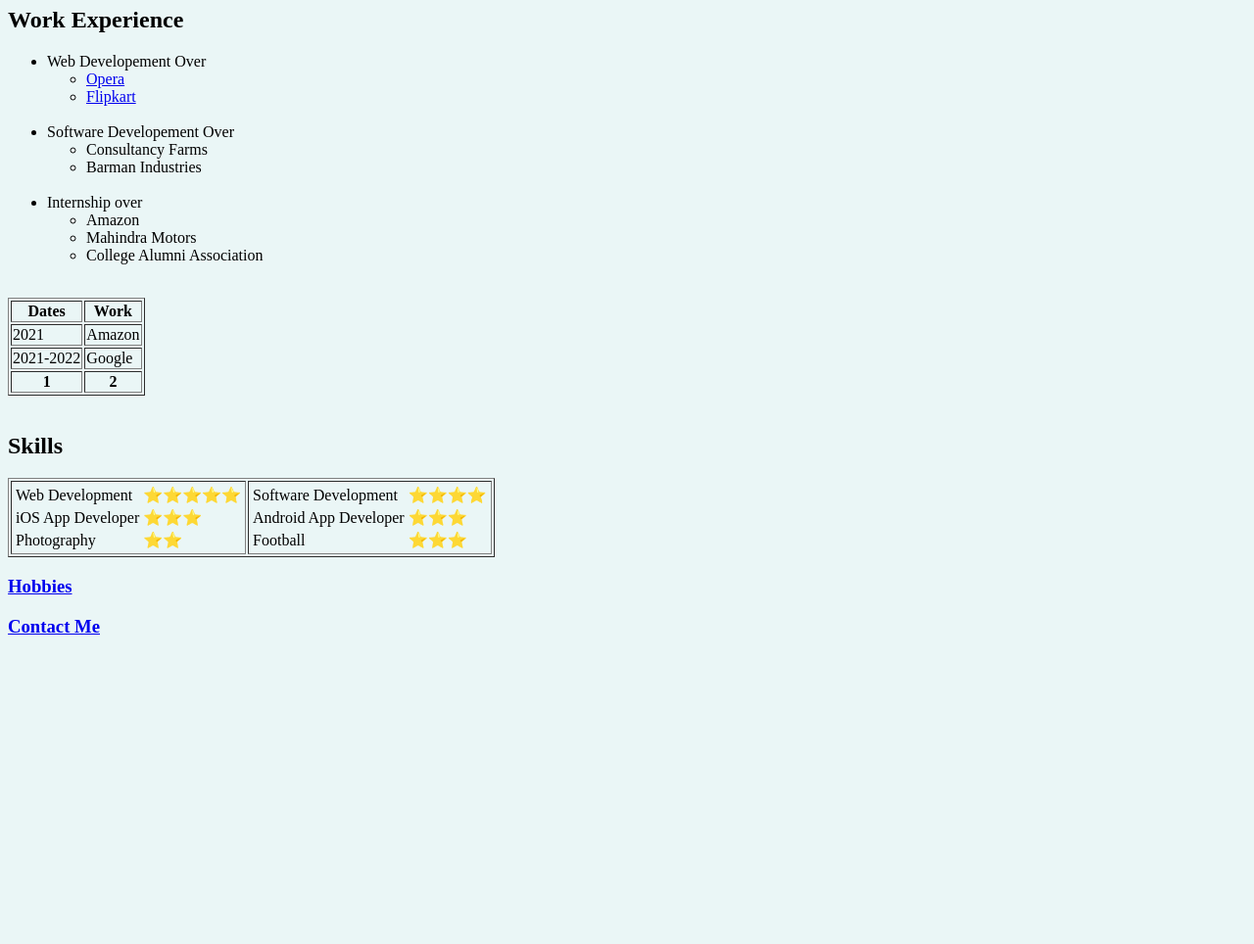
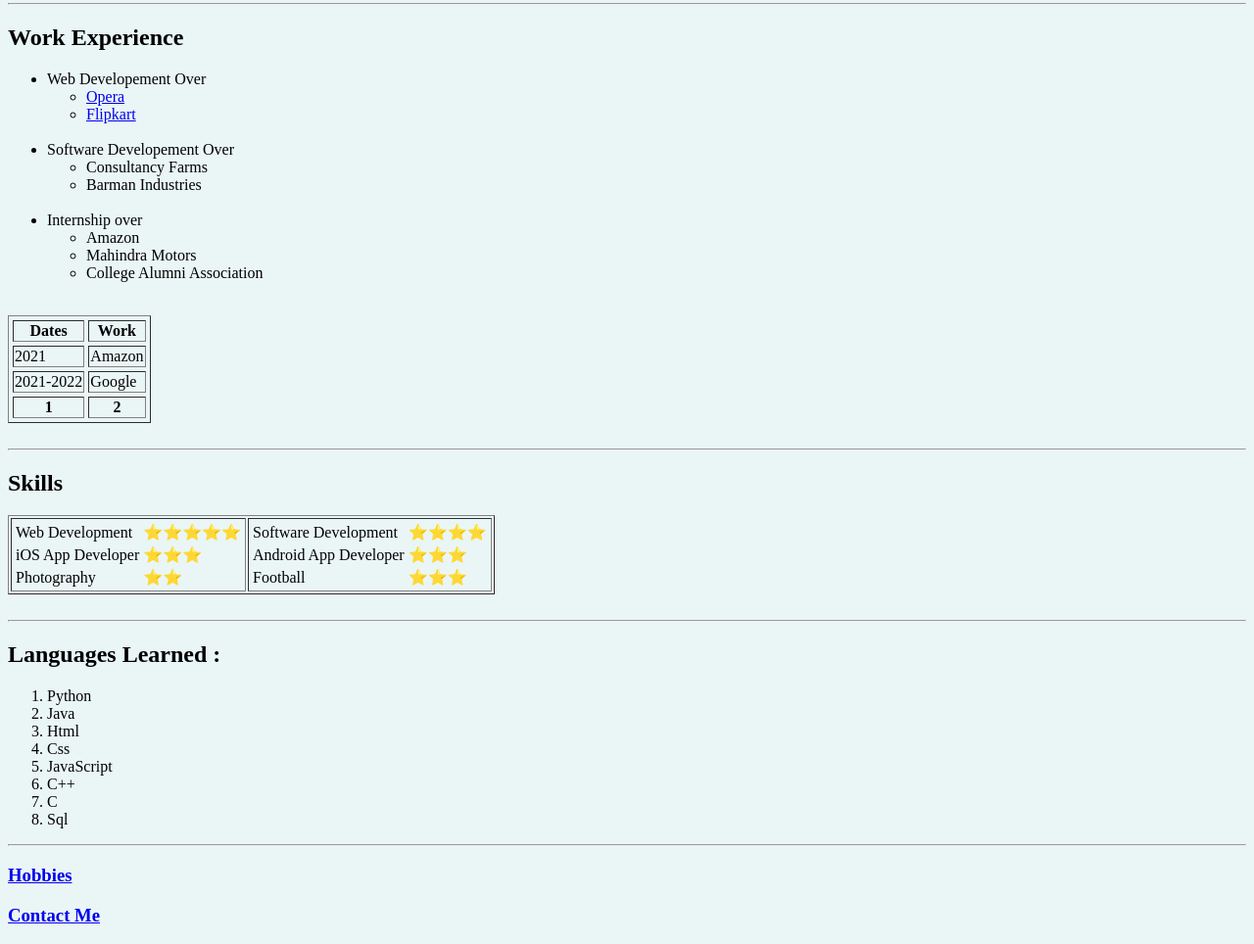
Before and after one commit to GaganBarman/cv, a plain HTML site: page index.html in a window 1280 px wide. Shown: the part 370-1334 px from the top of the page at 98% size. Before the commit the page ends 1040 px from the top, so only its background shows below. Drawn offline with Linux system fonts and the light colour scheme.

Commit message:
Update index.html

```diff
--- a/index.html
+++ b/index.html
@@ -6,8 +6,8 @@
   <title>Gagan's First Site</title>
 </head>
 
-<body style="background-color: #EAF6F6">
-  <table cellspacing="15">
+<body style="background-color: #EAF6F6;"">
+  <table cellspacing=" 15">
   <tr>
     <td><img src="image/gagan.jpg" alt=""></td>
     <td>
@@ -24,6 +24,7 @@
     <li>Web Development</li>
     <li>Software Development</li>
   </ul>
+  <hr>
   <h2>Work Experience</h2>
   <ul>
     <li>Web Developement Over</li>
@@ -48,7 +49,7 @@
   </ul>
   <br>
 
-  <table border="1">
+  <table border="1" cellspacing="4">
     <thead>
       <tr>
         <th>Dates</th>
@@ -72,11 +73,12 @@
       </tr>
     </tfoot>
   </table>
-
   <br>
+  <hr>
 
   <h2>Skills</h2>
-  <table>         <!--- Comment- Nested Table --->
+  <table>
+    <!--- Comment- Nested Table --->
     <table border="1" cellspacing="2">
       <tr>
         <td>
@@ -113,6 +115,21 @@
         </td>
       </tr>
     </table>
+    <br>
+    <hr>
+
+    <h2>Languages Learned :</h2>
+    <ol>
+      <li>Python</li>
+      <li>Java</li>
+      <li>Html</li>
+      <li>Css</li>
+      <li>JavaScript</li>
+      <li>C++</li>
+      <li>C</li>
+      <li>Sql</li>
+    </ol>
+    <hr>
 
     <h3><a href="hobbies.html">Hobbies</a></h3>
     <h3><a href="contact.html">Contact Me</a></h3>
```
Lines whose indentation alone changed are shown as unchanged.
